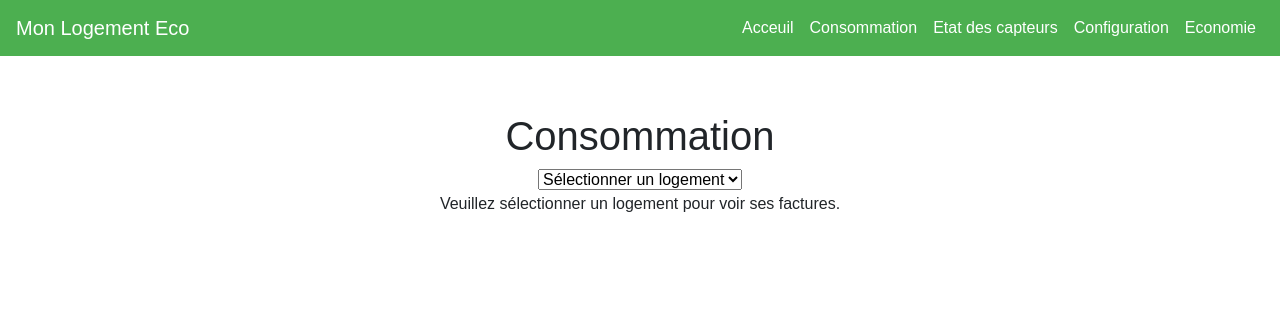
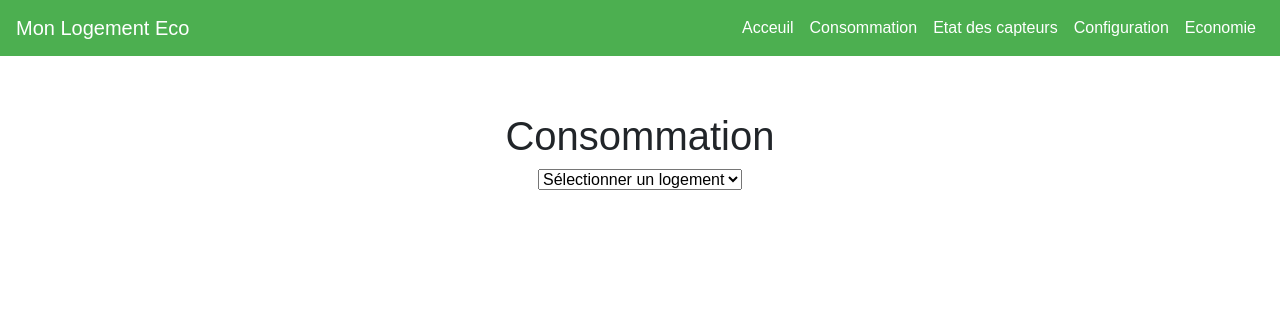
Before and after one commit to lagejo/Mon-Logement-Eco, a FastAPI app: page /consommation in a window 1280 px wide. Shown: the top 316 px of the page. Run offline with FastAPI, Linux system fonts and the light colour scheme; data comes from the database, SQL or seed files in the repository; some libraries are stand-ins or nearby versions.

Commit message:
format conso

```diff
--- a/main.py
+++ b/main.py
@@ -5,6 +5,7 @@ from fastapi.templating import Jinja2Templates
 from pydantic import BaseModel
 import sqlite3
 from datetime import datetime
+from collections import defaultdict
 from typing import Optional
 from utils import *
 
@@ -103,6 +104,7 @@ async def read_config(request: Request):
     pieces = get_pieces_with_logement()
     return templates.TemplateResponse("config.html", {"request": request, "capteurs": capteurs, "logements": logements, "pieces": pieces})
 
+
 @app.get("/consommation", response_class=HTMLResponse)
 async def afficher_economie(
     request: Request,
@@ -121,8 +123,12 @@ async def afficher_economie(
         factures = get_factures(selected_id)
 
     if factures:
-        labels = [facture['type_facture'] for facture in factures]
-        data = [facture['montant'] for facture in factures]
+        facture_dict = defaultdict(float)
+        for facture in factures:
+            facture_dict[facture['type_facture']] += facture['montant']
+
+        labels = list(facture_dict.keys())
+        data = list(facture_dict.values())
         total_factures = sum(data)
     else:
         labels = []
--- a/templates/conso.html
+++ b/templates/conso.html
@@ -7,7 +7,7 @@
 
 <form action="/consommation" method="get">
     <select name="logement_id" onchange="this.form.submit()">
-        <option value="">Sélectionner un logement</option>
+        <option value="0" {% if not selected_logement %}selected{% endif %}>Sélectionner un logement</option>
         {% for logement in logements %}
             <option value="{{ logement.id_loge }}" {% if selected_logement and selected_logement == logement.id_loge %}selected{% endif %}>
                 {{ logement.adresse }}
@@ -41,7 +41,7 @@
                 formatter.format(data, 1);
 
                 var options = {
-                    title: 'Graphe des factures',
+                    title: 'Graphe des factures classées par type',
                     width: '100%',
                     height: 500,
                     tooltip: {
@@ -55,9 +55,7 @@
             }
         </script>
     {% else %}
-        <p>Le logement sélectionné n'a pas de factures.</p>
+        <p>Aucune facture trouvée pour ce logement.</p>
     {% endif %}
-{% else %}
-    <p>Veuillez sélectionner un logement pour voir ses factures.</p>
 {% endif %}
 {% endblock %}
```
